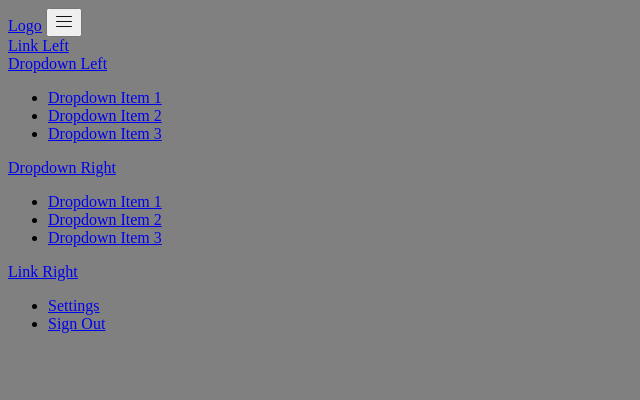
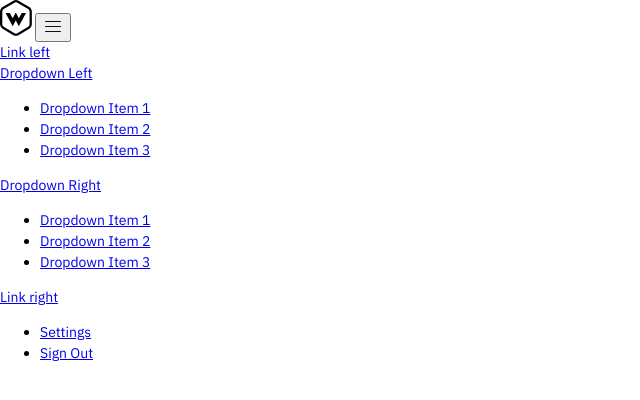
Before and after one commit to Nuzairb/diy_dropdown_menu, a website: page index.html in a window 1280 px wide. Shown: the whole page, without its empty margins (0-640 px from the left). Drawn offline with Linux system fonts and the light colour scheme; files that its build step writes are made by us from their sources.

Commit message:
Refine some html

```diff
--- a/assets/sass/_shared/body.scss
+++ b/assets/sass/_shared/body.scss
@@ -1,3 +1,7 @@
 body {
-	background: gray;
+	font-size: 14px;
+	line-height: 1.5;
+	margin: 0;
+	padding: 0;
+	font-family: 'IBM Plex Sans', sans-serif;
 }
--- a/index.html
+++ b/index.html
@@ -4,27 +4,34 @@
 <head>
     <meta charset="UTF-8">
     <title>Dropdowns</title>
+
     <link href="https://fonts.googleapis.com/css?family=IBM+Plex+Sans:400,500,600" rel="stylesheet">
-    <link rel="stylesheet" type="text/css" href="style.css">
+    <link rel="stylesheet" href="style.css">
 </head>
 
 <body>
+
     <header class="header header-dark">
         <nav class="primary nav-js">
             <div class="nav-brand-toggle">
-                <a href="#" class="nav-class">Logo</a>
+
+                <a href="#" class="nav-brand"><svg id="logo" width="32" height="36" viewBox="0 0 32 36" xmlns="http://www.w3.org/2000/svg"><g><path d="M15.922 35.798c-.946 0-1.852-.228-2.549-.638l-10.825-6.379c-1.428-.843-2.549-2.82-2.549-4.501v-12.762c0-1.681 1.12-3.663 2.549-4.501l10.825-6.379c.696-.41 1.602-.638 2.549-.638.946 0 1.852.228 2.549.638l10.825 6.379c1.428.843 2.549 2.82 2.549 4.501v12.762c0 1.681-1.12 3.663-2.549 4.501l-10.825 6.379c-.696.41-1.602.638-2.549.638zm0-33.474c-.545 0-1.058.118-1.406.323l-10.825 6.383c-.737.433-1.406 1.617-1.406 2.488v12.762c0 .866.67 2.05 1.406 2.488l10.825 6.379c.348.205.862.323 1.406.323.545 0 1.058-.118 1.406-.323l10.825-6.383c.737-.433 1.406-1.617 1.406-2.488v-12.757c0-.866-.67-2.05-1.406-2.488l-10.825-6.379c-.348-.21-.862-.328-1.406-.328zM26.024 13.104l-7.205 13.258-3.053-5.777-3.071 5.777-7.187-13.258h4.343l2.803 5.189 3.107-5.832 3.089 5.832 2.821-5.189h4.352z"></path></g></svg></a>
+
                 <button class="nav-toggle hidden" type="button" data-toggle="toggle" data-target="#navContent" aria-controls="navContent" aria-expanded="false" aria-label="Toggle navigation">
-		        	<svg width="20" height="20" viewBox="0 0 20 20" fill="#111111" ><path d="M17.5 6h-15a.5.5 0 0 1 0-1h15a.5.5 0 0 1 0 1z"></path><path d="M17.5 11h-15a.5.5 0 0 1 0-1h15a.5.5 0 0 1 0 1z"></path><path d="M17.5 16h-15a.5.5 0 0 1 0-1h15a.5.5 0 0 1 0 1z"></path></svg>
-		      </button>
+        <svg width="20" height="20" viewBox="0 0 20 20" fill="#111111" ><path d="M17.5 6h-15a.5.5 0 0 1 0-1h15a.5.5 0 0 1 0 1z"></path><path d="M17.5 11h-15a.5.5 0 0 1 0-1h15a.5.5 0 0 1 0 1z"></path><path d="M17.5 16h-15a.5.5 0 0 1 0-1h15a.5.5 0 0 1 0 1z"></path></svg>
+      </button>
             </div>
 
             <div class="nav-collapse" id="navContent">
+
                 <div class="nav nav-start">
-                    <a href="#" class="btn btn-xs nav-item">Link Left</a>
+
+                    <a href="#" class="btn btn-xs nav-item">Link left</a>
+
                     <div class="dropdown">
                         <a href="#" id="dropdownMenuButton" class="btn btn-xs btn-dropdown nav-item" role="button" aria-haspopup="true" aria-expanded="false">Dropdown Left</a>
 
-                        <ul class="dropdown-menu hidden" aria-labelled="dropdownMenuButton">
+                        <ul class="dropdown-menu hidden" aria-labelledby="dropdownMenuButton">
                             <li class="dropdown-item"><a href="#">Dropdown Item 1</a></li>
                             <li class="dropdown-item"><a href="#">Dropdown Item 2</a></li>
                             <li class="dropdown-item"><a href="#">Dropdown Item 3</a></li>
@@ -33,29 +40,34 @@
                 </div>
 
                 <div class="nav nav-end">
+                    <div class="dropdown">
 
-                    <div class="dropdown">
                         <a href="#" id="dropdownMenuButton" class="btn btn-xs btn-dropdown nav-item" role="button" aria-haspopup="true" aria-expanded="false">Dropdown Right</a>
 
-                        <ul class="dropdown-menu hidden" aria-labelled="dropdownMenuButton">
+                        <ul class="dropdown-menu dropdown-right hidden" aria-labelledby="dropdownMenuButton">
                             <li class="dropdown-item"><a href="#">Dropdown Item 1</a></li>
                             <li class="dropdown-item"><a href="#">Dropdown Item 2</a></li>
                             <li class="dropdown-item"><a href="#">Dropdown Item 3</a></li>
                         </ul>
                     </div>
-                    <a href="#" class="btn btn-xs nav-item">Link Right</a>
+
+                    <a href="#" class="btn btn-xs nav-item">Link right</a>
+
                     <div class="dropdown nav-item">
+
                         <a class="nav-avatar" style="background-image: url('https://secure.gravatar.com/avatar/58f3e072fe2254eeef00d15e5029567a')"></a>
+
                         <ul class="dropdown-menu dropdown-account dropdown-right hidden">
                             <li class="dropdown-item"><a href="#">Settings</a></li>
-                            <li class="dropdown-item"><a href="#">Sign Out</a> </li>
+                            <li class="dropdown-item"><a href="#">Sign Out</a></li>
                         </ul>
                     </div>
                 </div>
             </div>
         </nav>
     </header>
-    <script src="assets/js/dist/app.js" type="text/javascript"></script>
+
+    <script src="assets/js/dist/app.min.js"></script>
 </body>
 
 </html>
```
Also changed, not shown: _shared/body.css, assets/images/dropdown-arrow.svg (added), style.css, 2 other files.
